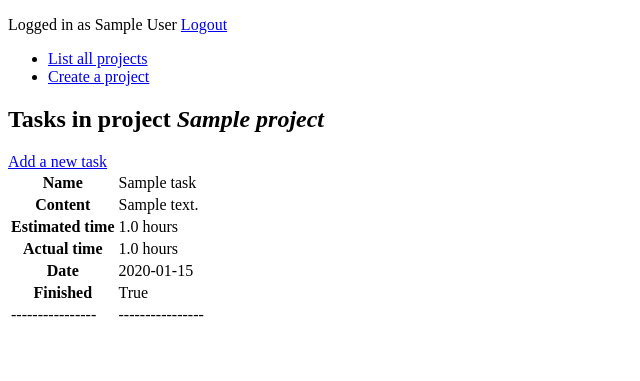
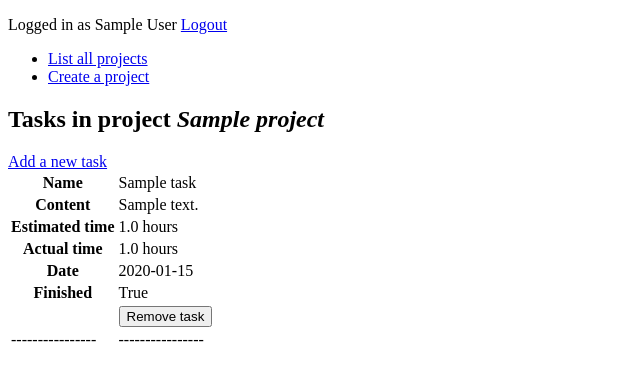
Before and after one commit to lchz/projektin_tyoaikaseuranta, a Flask app: page /projects/1/tasks in a window 1280 px wide. Shown: the top 381 px of the page, without its empty margins (0-640 px from the left). Run offline with Flask 2, Linux system fonts and the light colour scheme; a user stored in the database is signed in; tables that the repository leaves empty hold one stand-in row (values such as "Sample post").

Commit message:
Added function: creator can remove a task

```diff
--- a/application/auth/models.py
+++ b/application/auth/models.py
@@ -3,7 +3,6 @@ from application import db
 registration_table = db.Table('registration',
     db.Column('project_id', db.Integer, db.ForeignKey('project.id'), primary_key=True),
     db.Column('account_id', db.Integer, db.ForeignKey('account.id'), primary_key=True)
-
 )
 
 class User(db.Model):
--- a/application/tasks/views.py
+++ b/application/tasks/views.py
@@ -1,5 +1,5 @@
 from application import app, db
-from flask import render_template, request, redirect, url_for
+from flask import render_template, request, redirect, url_for, abort
 from flask_login import login_required, current_user
 from application.tasks.models import Task
 from application.projects.models import Project
@@ -50,9 +50,6 @@ def tasks_create(project_id):
     task.account_id = current_user.id
     task.project_id = project_id
 
-    project = Project.query.get(project_id)
-    project.tasks.append(task)
-
     db.session().add(task)
     db.session().commit()
 
@@ -82,3 +79,20 @@ def tasks_set_actualTime(project_id, task_id):
     db.session().commit()
 
     return redirect(url_for('tasks_index', project_id=project_id))
+
+
+@app.route('/projects/<project_id>/tasks/<task_id>/deletion', methods=['POST'])
+def task_deletion(project_id, task_id):
+
+    try:
+        task = Task.query.get(task_id)
+
+        if not task.account_id == current_user.id:
+            abort(401)
+
+        db.session().delete(task)
+        db.session().commit()
+        return redirect(url_for('tasks_index', project_id=project_id))
+
+    except:
+        abort(400)
--- a/application/templates/tasks/taskList.html
+++ b/application/templates/tasks/taskList.html
@@ -4,6 +4,10 @@
 <h2>Tasks in project <i>{{ project.name }} </i></h2>
 
 <a href="{{ url_for('tasks_form', project_id=project.id) }} ">Add a new task</a>
+
+<div>
+    {{ error }}
+</div>
 
 <table>
     {% for task in tasks %}
@@ -58,6 +62,15 @@
     </tr>
 
     <tr>
+        <td></td>
+        <td>
+            <form method="POST" action="{{ url_for('task_deletion', task_id=task.id, project_id=project.id) }} ">
+                <input type="submit" value="Remove task" />
+            </form>
+        </td>
+    </tr>
+
+    <tr>
         <td>
             ----------------
         </td>
```
